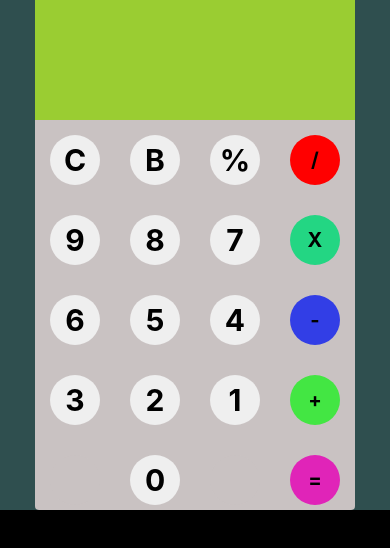
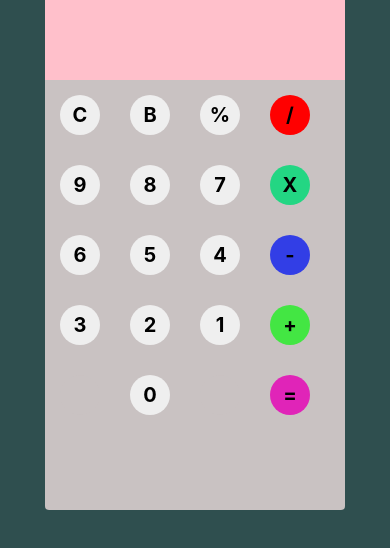
Before and after one commit to mmk520/mmk520.github.io, a plain HTML site: page index.html in a window 390 px wide. Drawn offline with Linux system fonts and the light colour scheme.

Commit message:
style update
max and min

```diff
--- a/styles.css
+++ b/styles.css
@@ -96,7 +96,7 @@ button:active:nth-child(20){
 
 
 /* Responsive */
-@media (max-width: 480px)  and (min-width:600px) {
+@media (max-width: 480px) {
 *{
     margin: 0;
     padding: 0;
@@ -200,3 +200,109 @@ button:active:nth-child(20){
 }
 
 }
+
+
+@media (max-width: 600px) {
+    *{
+        margin: 0;
+        padding: 0;
+    }
+    body{
+        background-color: darkslategrey;
+        height: 100%;
+    }
+    p{
+        display: block;
+        text-overflow: ellipsis;
+        text-align: center;
+        line-height: 20px;
+        text-size-adjust:auto;
+    }
+
+    #calc{
+        height: 510px;
+        width: 300px;
+        background-color: rgb(201, 194, 194);
+        border-radius: .25rem;
+
+    }
+
+    #resultCal{
+        height: 80px;
+        background-color: pink;
+    }
+    #historyCal{
+        text-align: center;
+        height: 30px;
+        margin: 0 5px;
+        font-size: 10px;
+    }
+    #outputCal{
+        text-align: center;
+        height: 60px;
+        margin: 5px 5px;
+        font-size: 20px;
+        text-overflow: ellipsis;
+        word-wrap: normal;
+        white-space: nowrap;
+    }
+    .keysCal{
+        height: 100%;
+    }
+
+    button{
+        float: left;
+        border-radius: 50%;
+        border: 0;
+        height: 40px;
+        width: 40px;
+        margin: 15px;
+        font-size: 20px;
+        font-weight: bold;
+        cursor: pointer;
+    }
+    button:active{
+        font-size: 10px;
+    }
+    button:focus{
+        outline: 0;
+    }
+    #empty{
+        background-color: rgb(201, 194, 194);
+    }
+    button:nth-child(4){
+        background-color: red;
+        font-size: 20px;
+    }
+    button:nth-child(8){
+        background-color: rgb(35, 214, 131);
+        font-size: 20px;
+    }
+    button:nth-child(12){
+        background-color: rgb(50, 62, 230);
+        font-size: 20px;
+    }
+    button:nth-child(16){
+        background-color: rgb(67, 230, 67);
+        font-size: 20px;
+    }button:nth-child(20){
+        background-color: rgb(224, 36, 184);
+        font-size: 20px;
+    }
+    button:active:nth-child(4){
+        font-size: 13px;
+    }
+    button:active:nth-child(8){
+        font-size: 13px;
+    }
+    button:active:nth-child(12){
+        font-size: 13px;
+    }
+    button:active:nth-child(16){
+        font-size: 13px;
+    }
+    button:active:nth-child(20){
+        font-size: 13px;
+    }
+
+}
```
